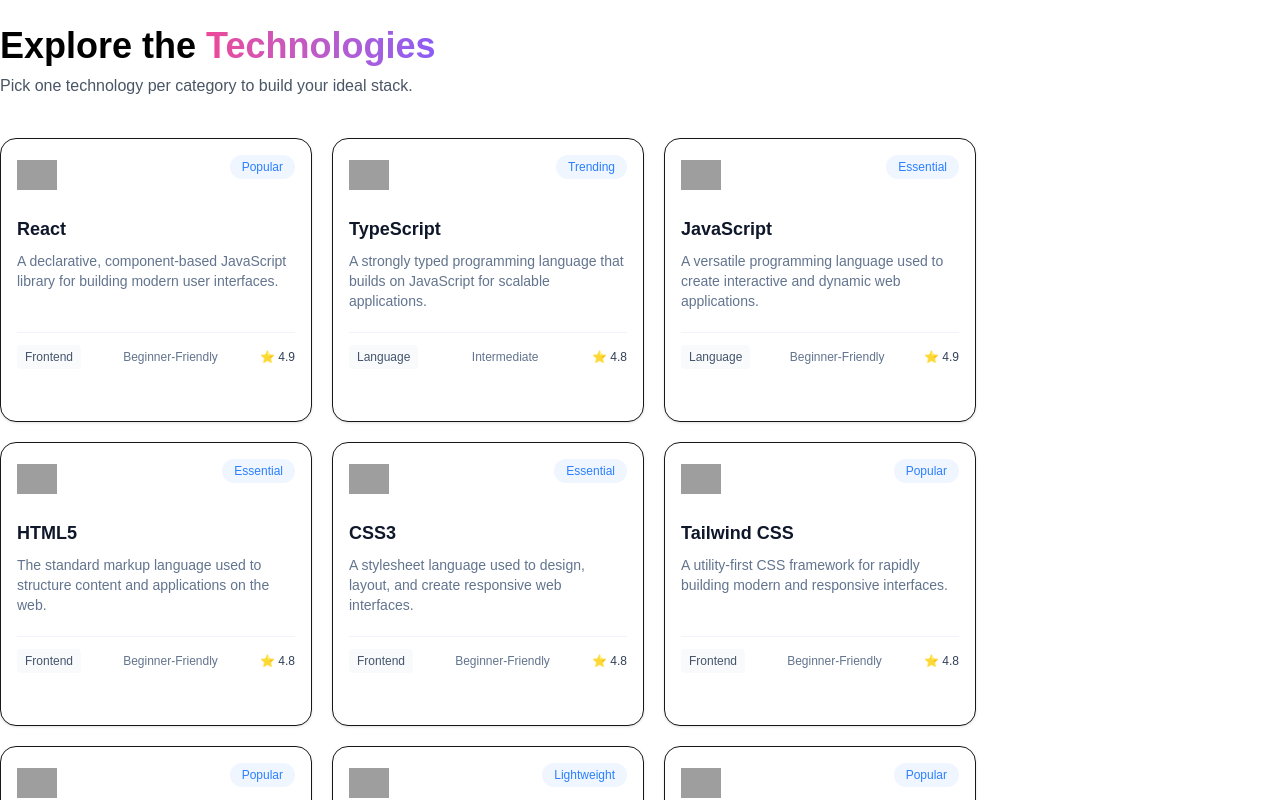
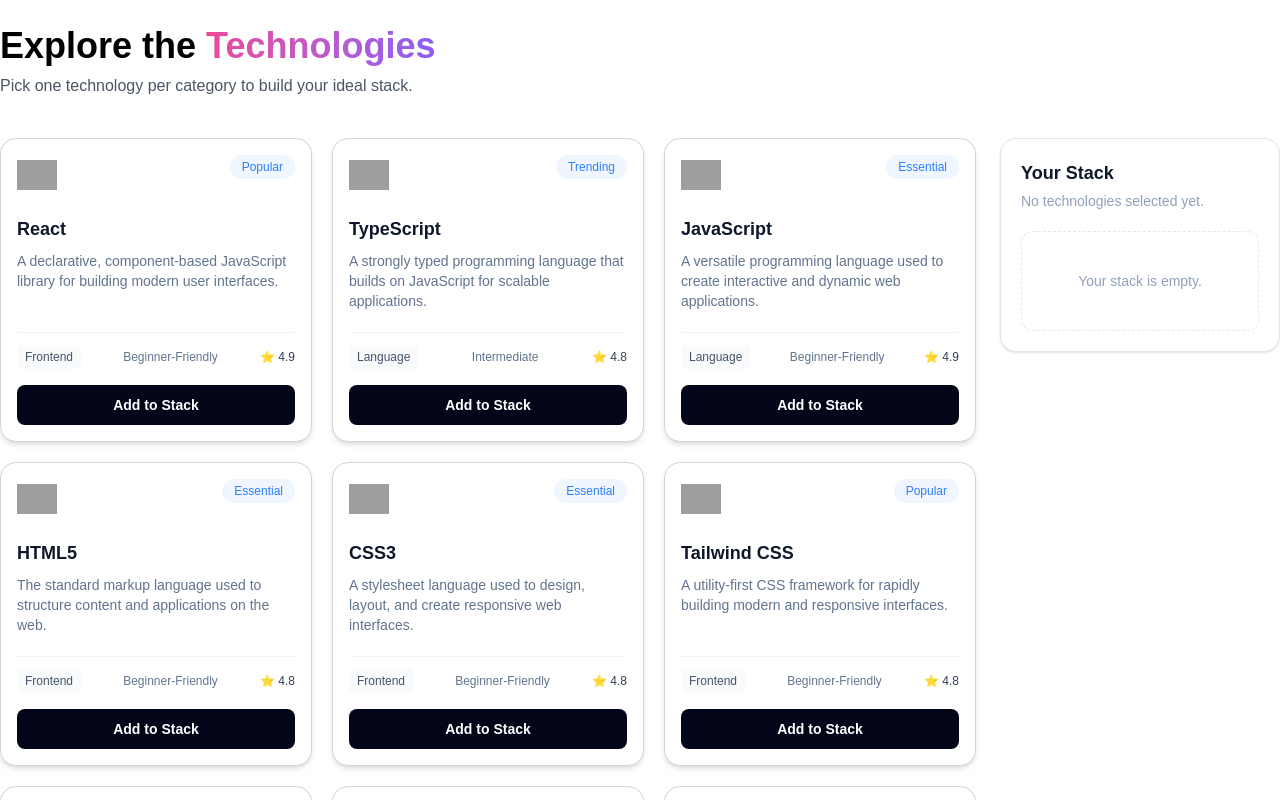
Before and after one commit to tonmoybiswas07/Dev_Stack_A_5, a React (Vite) app: page / in a window 1280 px wide. Shown: the part 660-1460 px from the top of the page. Built offline with nearby package versions, Linux system fonts and the light colour scheme; grey boxes are pictures that could not be loaded.

Commit message:
update functionality

```diff
--- /dev/null
+++ b/src/Components/StackCard/StackCard.tsx
@@ -0,0 +1,67 @@
+import type { Dispatch, SetStateAction } from "react";
+import type { ITechnology } from "../../Types/Types";
+
+interface StackCardProps {
+  selectTech: ITechnology[];
+  setSelectTech: Dispatch<SetStateAction<ITechnology[]>>;
+}
+
+const StackCard = ({ selectTech, setSelectTech }: StackCardProps) => {
+  const handleRemove = (id: string): void => {
+    setSelectTech((prev) => prev.filter((item) => item.id !== id));
+  };
+
+  return (
+    <div>
+      <aside className="rounded-2xl border border-slate-200 bg-white p-5 shadow-sm">
+        {/* Title */}
+        <h2 className="text-lg font-bold text-slate-900">Your Stack</h2>
+
+        {/* Selected Count */}
+        <p className="mt-1 text-sm text-slate-400">
+          {selectTech.length === 0
+            ? "No technologies selected yet."
+            : `${selectTech.length} technologies selected.`}
+        </p>
+
+        {/* Empty State */}
+        {selectTech.length === 0 ? (
+          <div className="mt-5 flex min-h-[100px] items-center justify-center rounded-xl border border-dashed border-slate-200">
+            <p className="text-sm text-slate-400">Your stack is empty.</p>
+          </div>
+        ) : (
+          /* Selected Technologies */
+          <div className="mt-5 space-y-3">
+            {selectTech.map((technology) => (
+              <div
+                key={technology.id}
+                className="flex items-center justify-between rounded-xl bg-slate-50 p-3"
+              >
+                <div className="flex items-center gap-3">
+                  <img
+                    src={technology.icon}
+                    alt={technology.name}
+                    className="h-7 w-7 object-contain"
+                  />
+
+                  <span className="text-sm font-semibold text-slate-700">
+                    {technology.name}
+                  </span>
+                </div>
+
+                <button
+                  onClick={() => handleRemove(technology.id)}
+                  className="text-xs font-medium text-red-500 hover:text-red-700"
+                >
+                  Remove
+                </button>
+              </div>
+            ))}
+          </div>
+        )}
+      </aside>
+    </div>
+  );
+};
+
+export default StackCard;
--- a/src/Components/Technologies/Technologies.tsx
+++ b/src/Components/Technologies/Technologies.tsx
@@ -1,25 +1,30 @@
-import { use } from "react";
+import { use, useState } from "react";
 import type { ITechnology } from "../../Types/Types";
 import TechnologyCard from "../TechnologyCard/TechnologyCard";
+import StackCard from "../StackCard/StackCard";
 
 interface TechnologyProps{
     technologyPromiseData:Promise<ITechnology[]>
+
 }
 const Technologies = ({technologyPromiseData}:TechnologyProps) => {
     const technologyData = use(technologyPromiseData)
-    console.log(technologyData)
+   const [selectTech,setSelectTech]=useState<ITechnology[]>([])
+
+
     return (
         <div className="container mx-auto">
             <div className="mb-10">
                 <h1 className="text-4xl font-bold text-black">Explore the <span className="bg-gradient-to-r from-[#ec4899] from-0% to-[#8b5cf6] to-100% bg-clip-text text-transparent">Technologies</span></h1>
                 <p className="mt-2 text-gray-600">Pick one technology per category to build your ideal stack.</p>
             </div>
-            <div className="grid grid-cols-1 gap-6 lg:grid-cols-[1fr_280px]">
+            <div className="grid grid-cols-1 gap-6 lg:grid-cols-[1fr_280px] mb-10">
                 <div className="grid grid-cols-1 gap-5 md:grid-cols-2 xl:grid-cols-3">
                 {
-                    technologyData.map(technologyCard=><TechnologyCard technologyCard={technologyCard}/>)
+                    technologyData.map(technologyCard=><TechnologyCard technologyCard={technologyCard} key={technologyCard.id} selectTech={selectTech} setSelectTech={setSelectTech}/>)
                 }
             </div>
+            <StackCard technologyCard={technologyData} selectTech={selectTech} setSelectTech={setSelectTech} />
             </div>
         </div>
     );
--- a/src/Components/TechnologyCard/TechnologyCard.tsx
+++ b/src/Components/TechnologyCard/TechnologyCard.tsx
@@ -1,10 +1,29 @@
 import type { ITechnology } from "../../Types/Types";
 
-const TechnologyCard = ({ technologyCard }: ITechnology) => {
+const TechnologyCard = ({ technologyCard ,selectTech,setSelectTech}: { technologyCard: ITechnology; selectTech: ITechnology[]; setSelectTech: React.Dispatch<React.SetStateAction<ITechnology[]>> }) => {
+
+
+    const handleButtonClick = () => {
+
+        const alreadySelected = selectTech.some(
+      (item: ITechnology) => item.id === technologyCard.id
+    );
+
+    if (alreadySelected) {
+      setSelectTech((prev) =>
+        prev.filter((item) => item.id !== technologyCard.id)
+      );
+    } else {
+      setSelectTech((prev) => [
+        ...prev,
+        technologyCard,
+      ]);
+    }
+    }
   return (
     <div>
       <div
-        className={`rounded-2xl border bg-white p-4 shadow-sm transition-all duration-200
+        className={`rounded-2xl border border-gray-300 shadow-md bg-white p-4  transition-all duration-200
 
       `}
       >
@@ -47,11 +66,18 @@
         </div>
 
 
-        <button
-          className={`mt-4 w-full rounded-lg py-2.5 text-sm font-semibold transition
-
+          <button
+        onClick={handleButtonClick}
+        className={`mt-4 w-full rounded-lg py-2.5 text-sm font-semibold transition
+          ${
+            selectTech.some((item) => item.id === technologyCard.id)
+              ? "bg-teal-500 text-white hover:bg-teal-600"
+              : "bg-slate-950 text-white hover:bg-slate-800"
+          }
         `}
-        ></button>
+      >
+        {selectTech.some((item) => item.id === technologyCard.id) ? "Remove from Stack" : "Add to Stack"}
+      </button>
       </div>
     </div>
   );
```
